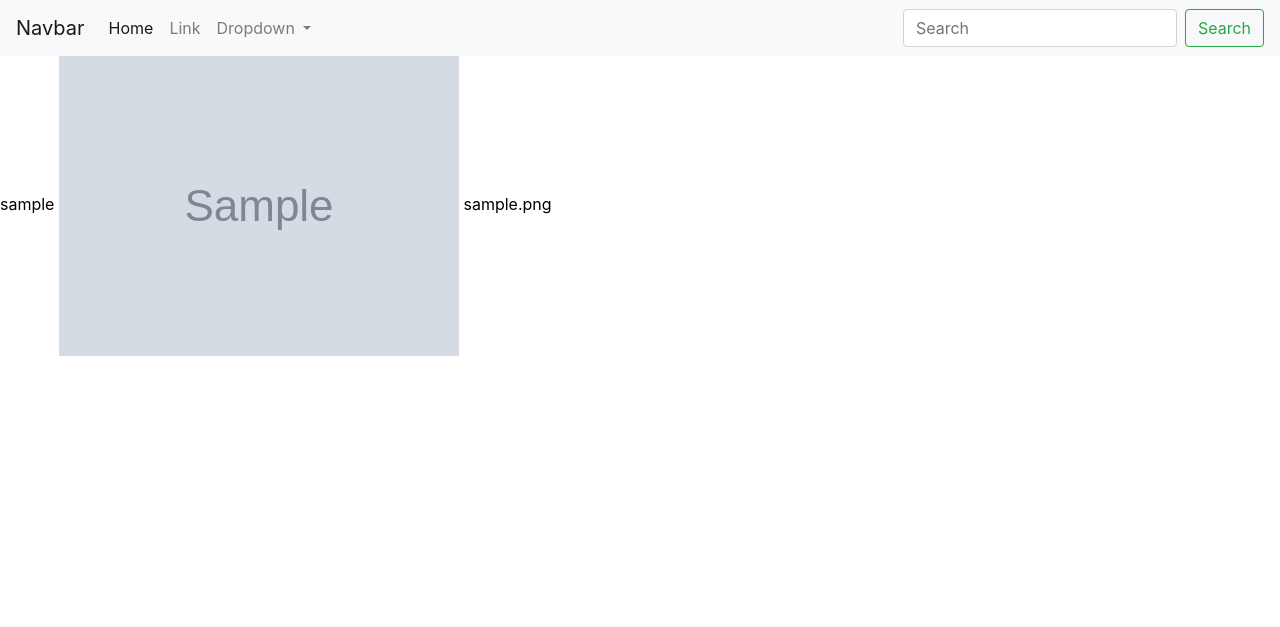
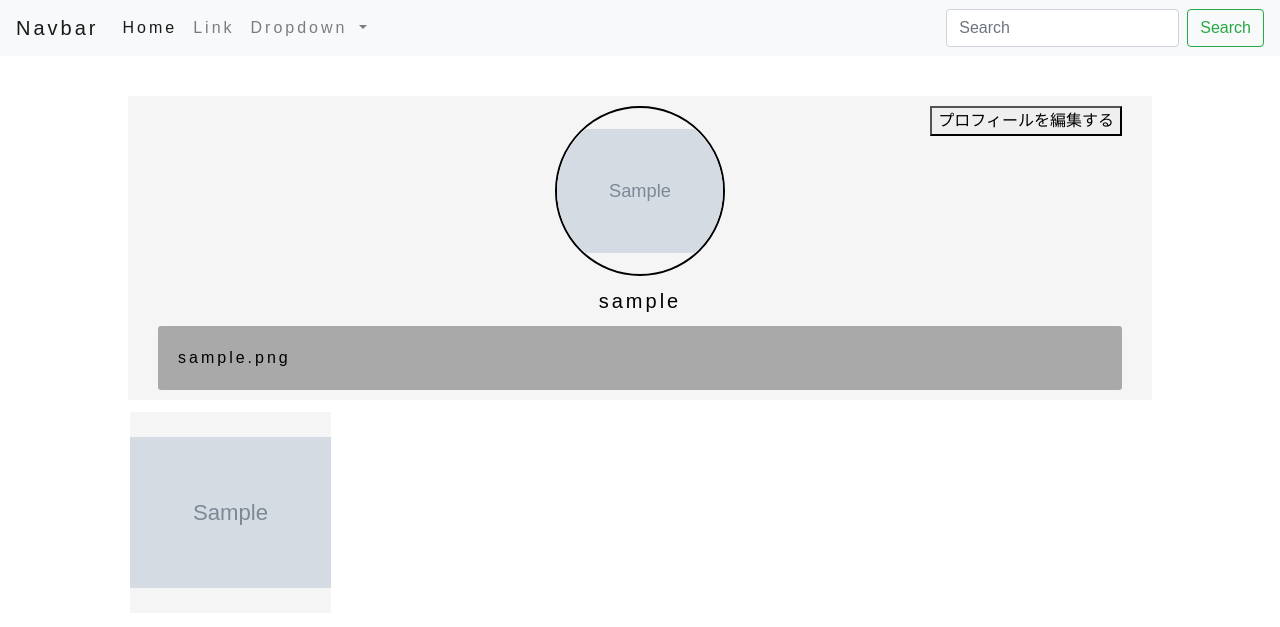
Before and after one commit to amaguri-star/cross_book, a Django app: page /mypage/1/ in a window 1280 px wide. Shown: the top 627 px of the page. Run offline with Django 3.2, Linux system fonts and the light colour scheme; tables that the repository leaves empty hold one stand-in row (values such as "Sample post"); grey boxes marked "Sample" are stand-in pictures; some libraries are stand-ins or nearby versions.

Commit message:
simple user page

```diff
--- a/cross_book/models.py
+++ b/cross_book/models.py
@@ -150,26 +150,15 @@ class Item(models.Model):
         (3, "4~7日で発送")
     )
 
-    # STATE = (
-    #     (0, "選択してください"),
-    #     (1, "未使用"),
-    #     (2, "未使用に近い"),
-    #     (3, "目立った傷や汚れなし"),
-    #     (4, "やや傷や汚れあり"),
-    #     (5, "傷や汚れあり"),
-    #     (6, "全体的に状態が悪い")
-    # )
-
     user = models.ForeignKey(User, on_delete=models.CASCADE)
     name = models.CharField(verbose_name="商品名", max_length=30)
     explanation = models.TextField(verbose_name="出品者からの一言", max_length=1000, blank=True)
     shipping_area = models.IntegerField(verbose_name="発送元の地域", choices=LOCATION, default=LOCATION[0][0])
     shipping_day = models.IntegerField(verbose_name="発送までの日数", choices=DAYS, default=DAYS[0][0])
     at_created = models.DateTimeField(verbose_name="出品日", auto_now_add=True)
-    # state = models.IntegerField(verbose_name="商品の状態", choices=STATE, null=True)
 
-    # def __str__(self):
-    #     return f'{self.name} of {self.user.username}'
+    def __str__(self):
+        return f'{self.name} of {self.user.username}'
 
 
 def get_image_filename(instance, filename):
--- a/cross_book/views.py
+++ b/cross_book/views.py
@@ -13,7 +13,11 @@ def home(request):
 
 def my_page(request, pk):
     user = get_object_or_404(User, pk=pk)
-    context = {'user': user}
+    items = user.item_set.all()
+    item_first_image = []
+    for i in items:
+        item_first_image.append(i.image_set.all()[0])
+    context = {'user': user, 'items': items, 'item_first_image': item_first_image}
     return render(request, 'cross_book/user_profile.html', context)
 
 
--- a/static/css/main.css
+++ b/static/css/main.css
@@ -1,7 +1,83 @@
+body {
+    font-family: sans-serif;
+    letter-spacing: 3px;
+}
+
 input, textarea, select {
     width: 100%;
 }
 
+
+/*プロフィールページ*/
+.user-content-wrapper {
+    width: 80%;
+    margin: 5vh auto;
+}
+
+.header-profile-page {
+    height: auto;
+    background-color: whitesmoke;
+    padding: 10px 30px;
+    margin: 0 0 10px 0;
+}
+
+.user-icon-image-and-edit-button-wrapper {
+    display: flex;
+    flex-flow: column;
+    align-items: center;
+    position: relative;
+}
+
+.user-icon-image-wrapper {
+}
+
+.user-edit-button-wrapper {
+    position: absolute;
+    top: 0px;
+    right: 0px;
+}
+
+.edit-profile-button {
+}
+
+.user-icon-image {
+    width: 170px;
+    height: 170px;
+    object-fit: contain;
+    border-radius: 50%;
+    border: solid 2px black;
+}
+
+.user-name {
+    text-align: center;
+    margin: 10px 0;
+    font-size: 20px;
+}
+
+.user-profile-text {
+    background-color: darkgray;
+    padding: 20px;
+    border-radius: 3px;
+}
+
+.user-item-part-wrapper {
+    display: flex;
+    flex-wrap: wrap;
+}
+
+.specific-user-item-image-wrapper {
+    width: 20%;
+    background-color: whitesmoke;
+    border: solid 2px white;
+}
+
+.specific-user-item-image {
+    width: 100%;
+    padding-top: 100%;
+}
+
+
+/*出品ページ*/
 .sell-form {
     width: 50%;
     margin: 0 auto;
@@ -32,12 +108,6 @@ input, textarea, select {
     height: auto;
     vertical-align: middle;
 }
-
-
-
-
-
-
 
 
 /*商品詳細ページ*/
--- a/templates/cross_book/user_profile.html
+++ b/templates/cross_book/user_profile.html
@@ -2,9 +2,38 @@
 {% load static %}
 {% block title %}マイページ{% endblock %}
 {% block content %}
-    <div>
-    {{ user.username }}
-        <img src="{{ user.image.url }}" alt="">
-    {{ user.profile_text }}
+    <div class="user-content-wrapper">
+        <div class="header-profile-page">
+            <div class="user-icon-image-and-edit-button-wrapper">
+                <div class="user-icon-image-wrapper">
+                    <img class="user-icon-image" src="{{ user.image.url }}" alt="ユーザーアカウントの画像">
+                </div>
+                <div class="user-edit-button-wrapper">
+                    <div class="edit-profile-button">
+                        <a href="{% url 'edit_user_profile' user.id %}">
+                            <button>プロフィールを編集する</button>
+                        </a>
+                    </div>
+                </div>
+            </div>
+            <div class="user-name">
+                {{ user.username }}
+            </div>
+            <div class="user-profile-text">
+                {{ user.profile_text }}
+            </div>
+        </div>
+        <div class="user-item-part-content">
+            <div class="user-item-part">
+                <div class="user-item-part-wrapper">
+                    {% for i in item_first_image %}
+                        <div class="specific-user-item-image-wrapper">
+                            <div class="specific-user-item-image"
+                                 style="background: url({{ i.image.url }}) no-repeat center; background-size: contain;"></div>
+                        </div>
+                    {% endfor %}
+                </div>
+            </div>
+        </div>
     </div>
 {% endblock %}
```
